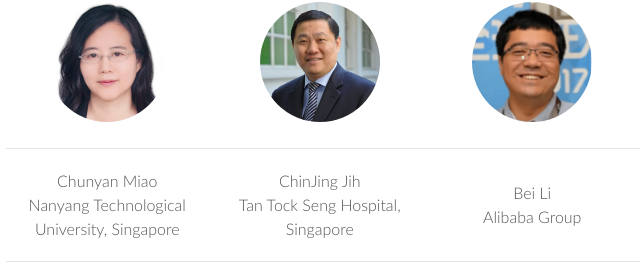
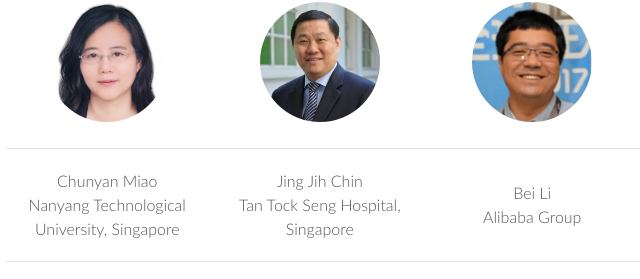
Before and after one commit to zxjwudi/aif.github.io, a plain HTML site: page index.html in a window 1280 px wide. Shown: the part 2384-2663 px from the top of the page, 209-849 px from the left. Drawn offline with Linux system fonts and the light colour scheme.

Commit message:
Update index.html

```diff
--- a/index.html
+++ b/index.html
@@ -209,7 +209,7 @@
           </tr>
           <tr>
             <td><a href="http://www.ntulily.org/ascymiao/"><center>Chunyan Miao<br/>Nanyang Technological University, Singapore</center></a></td>
-            <td><a href="https://www.health-tourism.com/staffperson.aspx?b=138&sp=14360"><center>ChinJing Jih<br/>Tan Tock Seng Hospital, Singapore</center></a></td>
+            <td><a href="https://www.health-tourism.com/staffperson.aspx?b=138&sp=14360"><center>Jing Jih Chin<br/>Tan Tock Seng Hospital, Singapore</center></a></td>
             <td><a href=""><center>Bei Li<br/>Alibaba Group</center></a></td>
             <td><a href="http://people.ucas.ac.cn/~yqchen"><center>Yiqiang Chen<br/>Chinese Academy of Sciences, China</center></a></td>
           </tr>
```
